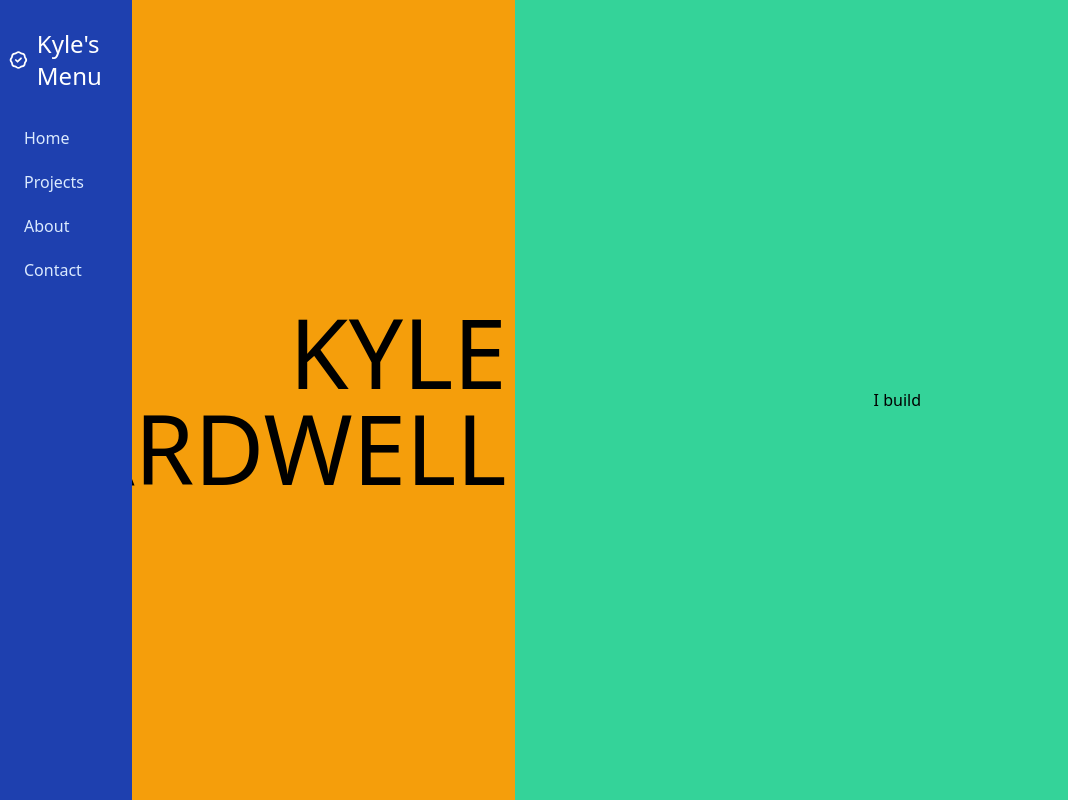
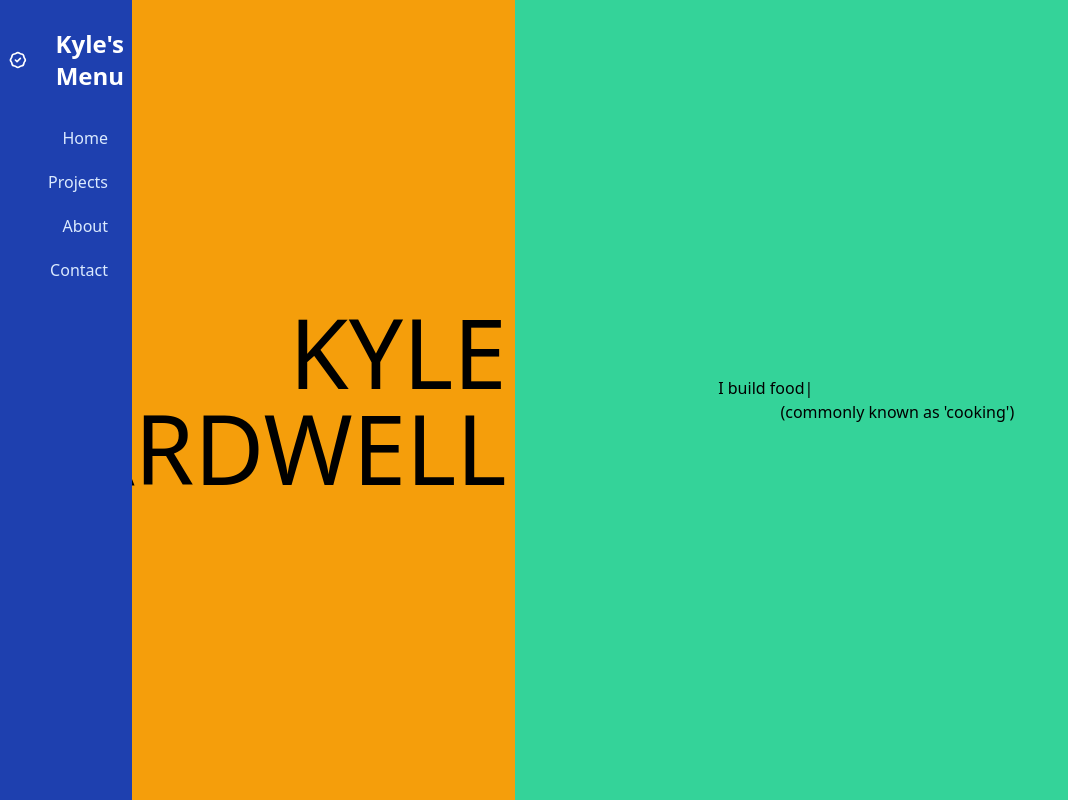
Before and after one commit to KyleCardwell/kyle-portfolio, a React (Create React App) app: page / in a window 1280 px wide. Shown: the whole page, without its empty margins (0-1068 px from the left). Built offline with nearby package versions, Linux system fonts and the light colour scheme.

Commit message:
text carousel at top of site working

```diff
--- a/src/components/SideBarMenu/SidebarMenuSide.js
+++ b/src/components/SideBarMenu/SidebarMenuSide.js
@@ -4,7 +4,7 @@ export default function SidebarMenuSide(props) {
 
   return (
     // {/* Sidebar */}
-      <div className={`sidebar bg-blue-800 text-blue-100 w-64 space-y-6 py-7 px-2 absolute inset-y-0 left-0 transform ${props.showSideBar ? "-translate-x-full " : ""}md:relative md:translate-x-0 z-50 transition duration-200 ease-in-out`}>
+      <div className={`sidebar text-right bg-blue-800 text-blue-100 w-64 space-y-6 py-7 px-2 absolute inset-y-0 left-0 transform ${props.showSideBar ? "-translate-x-full " : ""}md:relative md:translate-x-0 z-50 transition duration-200 ease-in-out`}>
         <a href="#" className="text-white flex items-center space-x-2">
           <svg
             className="w-8 h-8"
@@ -20,11 +20,11 @@ export default function SidebarMenuSide(props) {
               d="M9 12l2 2 4-4M7.835 4.697a3.42 3.42 0 001.946-.806 3.42 3.42 0 014.438 0 3.42 3.42 0 001.946.806 3.42 3.42 0 013.138 3.138 3.42 3.42 0 00.806 1.946 3.42 3.42 0 010 4.438 3.42 3.42 0 00-.806 1.946 3.42 3.42 0 01-3.138 3.138 3.42 3.42 0 00-1.946.806 3.42 3.42 0 01-4.438 0 3.42 3.42 0 00-1.946-.806 3.42 3.42 0 01-3.138-3.138 3.42 3.42 0 00-.806-1.946 3.42 3.42 0 010-4.438 3.42 3.42 0 00.806-1.946 3.42 3.42 0 013.138-3.138z"
             />
           </svg>
-          <span className="text-2xl font-etrabold">Kyle's Menu</span>
+          <span className="text-2xl font-bold">Kyle's Menu</span>
         </a>
         <nav>
           <a
-            href="#top"
+            href="#Top"
             className="block py-2.5 px-4 transition duration-200 hover:bg-blue-400"
           >
             Home
--- a/src/components/TitleCard.js
+++ b/src/components/TitleCard.js
@@ -1,13 +1,19 @@
-import React from 'react';
+import React from "react";
+import Typewriter from "./Typewriter";
 
 const TitleCard = (props) => {
-    return (
-        <div className="flex-1 flex flex-col justify-center items-center bg-green-400">
-            <div>
-                I build
-            </div>
-        </div>
-    )
-}
+  return (
+    <div className="flex-1 flex flex-col justify-center items-center bg-green-400">
+      <Typewriter />
+      {/* <div className="flex">
+                <h2>I build
 
-export default TitleCard
+                <span>LEGO</span>
+                </h2>
+
+            </div> */}
+    </div>
+  );
+};
+
+export default TitleCard;
--- /dev/null
+++ b/src/components/Typewriter.js
@@ -0,0 +1,85 @@
+import React, { useState, useEffect } from 'react';
+
+const words = [
+    {
+        topic:"LEGO",
+        message:"Usually spaceships... mostly Star Wars"
+    },
+    {
+        topic:"food",
+        message:"commonly known as 'cooking'"
+    },
+    {
+        topic:"websites",
+        message:"That's probably why you're at my site..."
+    },
+]
+
+const Typewriter = (props) => {
+
+    const [index, setIndex] = useState(0);
+    const [subIndex, setSubIndex] = useState(0);
+    const [reverse, setReverse] = useState(false);
+    const [blink, setBlink] = useState(true);
+
+    //blinking cursor
+    useEffect(() => {
+        const timeout2 = setTimeout(() => {
+            setBlink(!blink)
+        }, 500)
+        return () => clearTimeout(timeout2)
+    }, [blink])
+
+    //typewriting
+    useEffect(() => {
+
+        if (index === words.length - 1 && subIndex === 0 && reverse) {
+            setReverse(false)
+            setIndex(0)
+            return
+        }
+
+        if (index < words.length && subIndex === words[index].topic.length && !reverse) {
+            setTimeout(() => {
+                setReverse(true)
+            }, 3000)
+            return
+        }
+
+        if (index < words.length && subIndex === 0 && reverse) {
+            setReverse(false)
+            setIndex(index + 1)
+            return
+        }
+
+        const interval = setInterval(() => {
+            setSubIndex(subIndex + (reverse ? -1 : 1))
+        }, 200)
+
+        return () => clearInterval(interval)
+    }, [subIndex, index, reverse])
+
+    return(
+        <div className="w-full">
+
+            <div className="flex w-full">
+                <div className="w-1/3 text-right">
+                    <h2>
+                        I build&nbsp;
+                    </h2>
+
+                </div>
+                <h2>
+                    {`${words[index].topic.substring(0, subIndex + 1)}${blink ? "|" : ""}`}
+                </h2>
+
+            </div>
+            <div className="text-center">
+                {`(${words[index].message})`}
+            </div>
+
+        </div>
+    )
+}
+
+export default Typewriter
```
Also changed, not shown: src/components/DisplayCard.js (+0 -17 lines).
